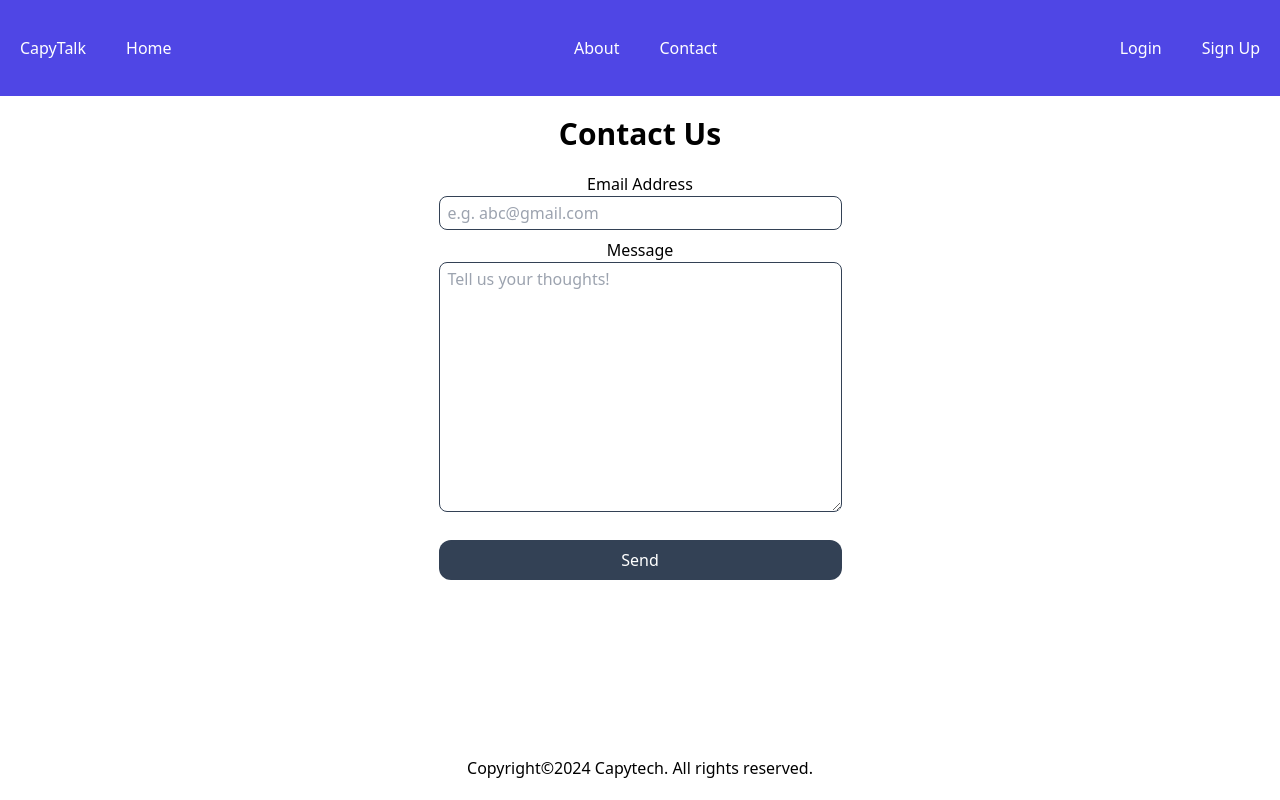
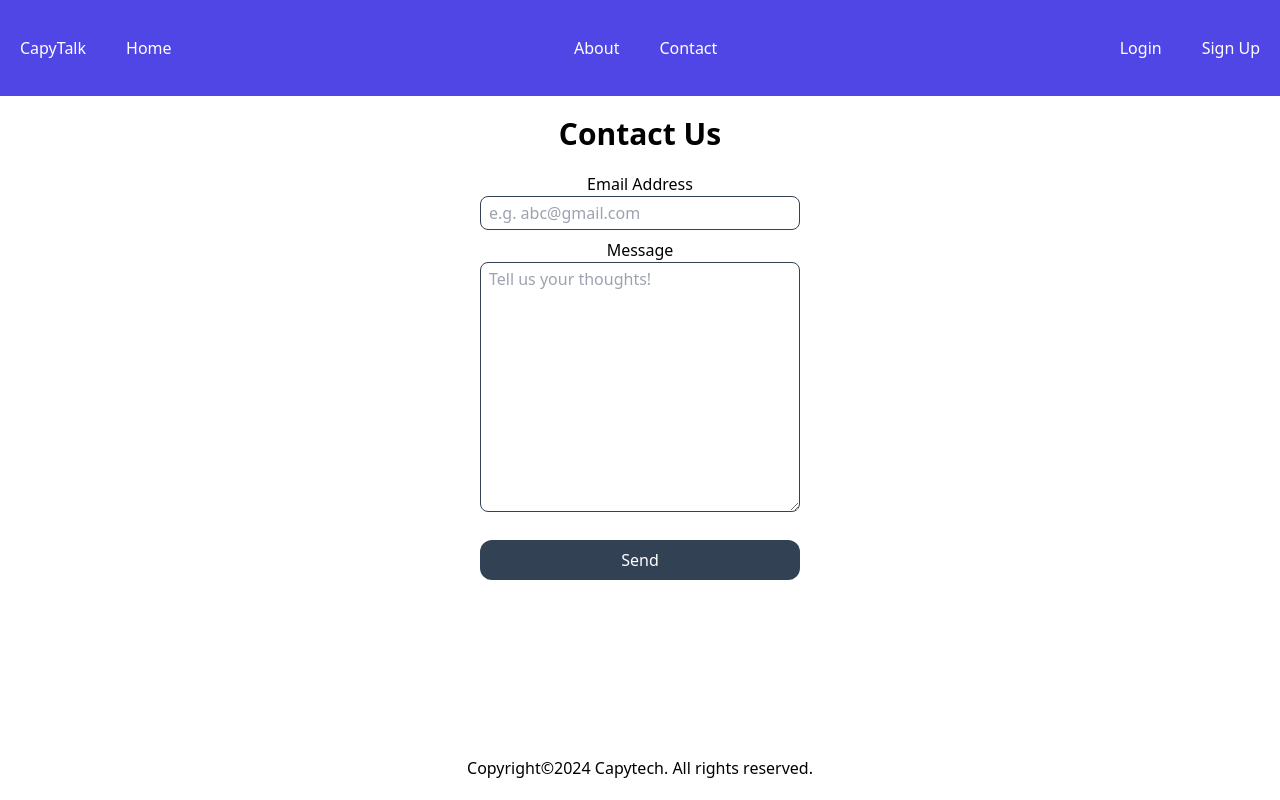
Before and after one commit to codingcapy/capytalk, a React (Vite) app: page /capytalk/contact in a window 1280 px wide. Built offline with nearby package versions, Linux system fonts and the light colour scheme; no server answers.

Commit message:
33rd commit
fix contact page input width

```diff
--- a/src/pages/ContactPage.jsx
+++ b/src/pages/ContactPage.jsx
@@ -34,18 +34,18 @@ export default function ContactPage() {
     return (
         <div className="flex flex-col min-h-screen ">
             <Header />
-            <main className="flex-1 mx-auto text-center max-w-screen-xl">
+            <main className="flex-1 mx-auto text-center md:max-w-screen-xl">
                 <h1 className="text-3xl font-bold text-center py-5 ">
                     Contact Us
                 </h1>
                 <form onSubmit={handleSubmit} className="flex flex-col">
                     <div className="flex flex-col">
                         <label htmlFor="title" >Email Address</label>
-                        <input type="email" name='email' id='email' placeholder="e.g. abc@gmail.com" required value={emailInput} onChange={(e) => setEmailInput(e.target.value)} className="px-2 border rounded-lg border-slate-700 py-1 text-black" />
+                        <input type="email" name='email' id='email' placeholder="e.g. abc@gmail.com" required value={emailInput} onChange={(e) => setEmailInput(e.target.value)} className="px-2 w-80 border rounded-lg border-slate-700 py-1 text-black" />
                     </div>
                     <div className="flex flex-col my-2">
                         <label htmlFor="content">Message</label>
-                        <textarea type="text" name='content' id='content' placeholder='Tell us your thoughts!' rows="10" cols="40" className="px-2 border rounded-lg border-slate-700 py-1 text-black" value={contentInput} onChange={(e) => setContentInput(e.target.value)} />
+                        <textarea type="text" name='content' id='content' placeholder='Tell us your thoughts!' rows="10" cols="40" className="px-2 w-80 border rounded-lg border-slate-700 py-1 text-black" value={contentInput} onChange={(e) => setContentInput(e.target.value)} />
                     </div>
                     <button type="submit" className="rounded-xl my-5 py-2 px-2 bg-slate-700 text-white">Send</button>
                 </form>
--- a/src/pages/Dashboard.jsx
+++ b/src/pages/Dashboard.jsx
@@ -219,7 +219,7 @@ export default function Dashboard() {
     }, []);
 
     return (
-        <div className="flex flex-col fixed min-h-full min-w-full bg-slate-800 text-white">
+        <div className="flex flex-col fixed min-h-full min-w-full mx-auto bg-slate-800 text-white">
             <main className="flex-1">
                 <div className="hidden md:flex">
                     <div className="flex">
```
